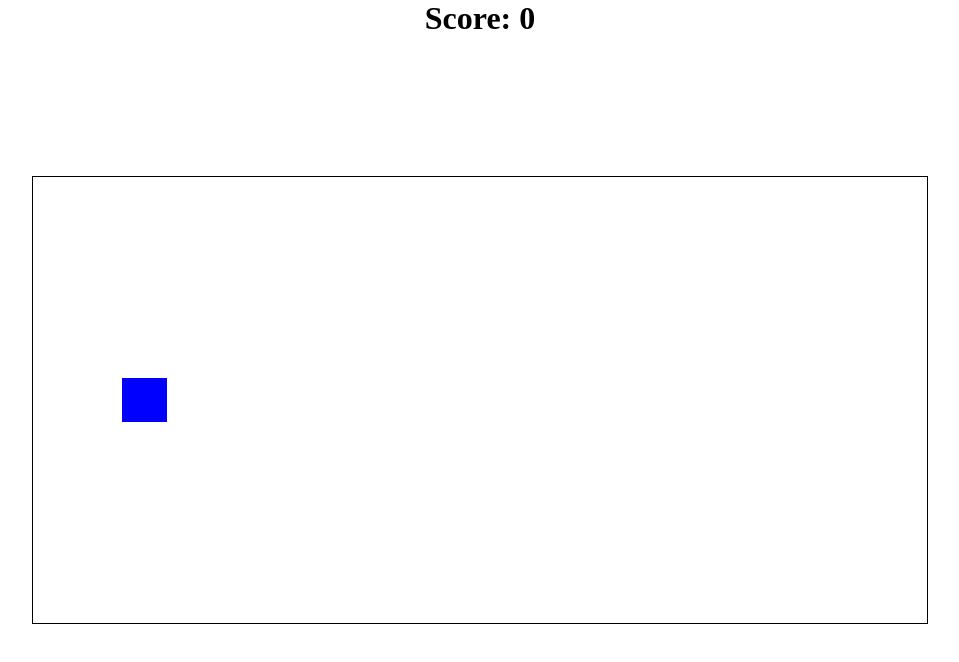
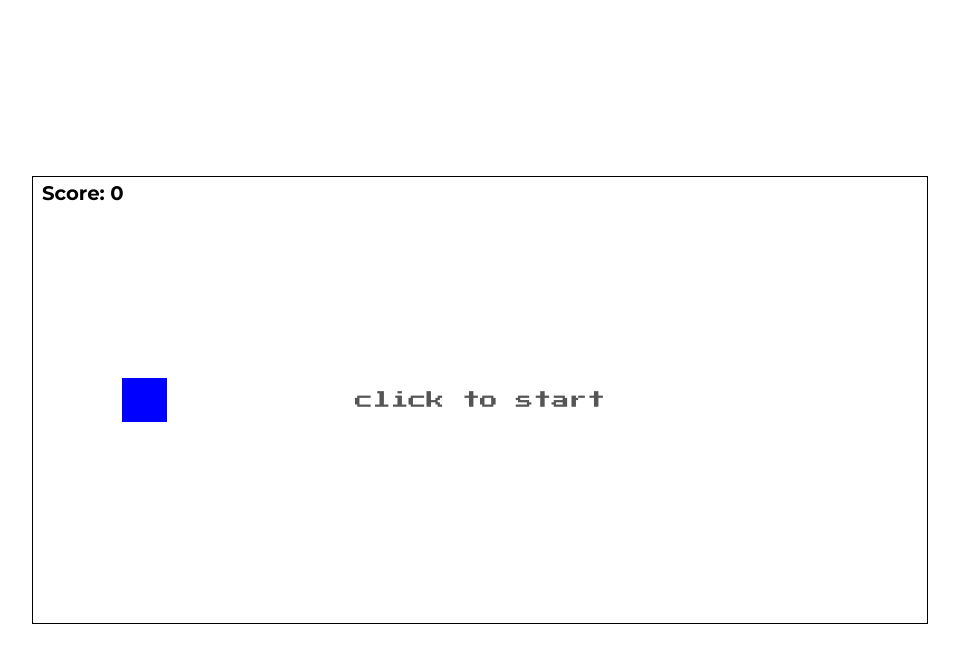
Before and after one commit to larsenwald/awful-flappy-bird-clone, a plain HTML site: page index.html in a window 1280 px wide. Shown: the whole page, without its empty margins (160-1119 px from the left). Drawn offline with Linux system fonts and the light colour scheme.

Commit message:
refactor: update game UI elements and styles for improved user experience

```diff
--- a/index.html
+++ b/index.html
@@ -4,14 +4,23 @@
     <meta charset="UTF-8" />
     <meta name="viewport" content="width=device-width, initial-scale=1.0" />
     <title>Flappy Bird Clone</title>
+    <link rel="preconnect" href="https://fonts.googleapis.com" />
+    <link rel="preconnect" href="https://fonts.gstatic.com" crossorigin />
+    <link
+      href="https://fonts.googleapis.com/css2?family=Montserrat:ital,wght@0,100..900;1,100..900&family=Press+Start+2P&display=swap"
+      rel="stylesheet"
+    />
     <link rel="stylesheet" href="styles.css" />
   </head>
   <body>
-    <h1>Score: <span id="score">.</span></h1>
     <div id="game">
+      <h3>Score: <span id="score">.</span></h3>
+      <p id="click-to-start" class="winking-prompt game-text">click to start</p>
       <div id="text-block">
-        <p id="you-lost" class="hidden">You lost.</p>
-        <p id="restart-prompt" class="hidden">click to restart</p>
+        <p id="you-lost" class="hidden game-text">You lose.</p>
+        <p id="restart-prompt" class="hidden winking-prompt game-text">
+          click to restart
+        </p>
       </div>
     </div>
     <script src="index.js"></script>
--- a/index.js
+++ b/index.js
@@ -142,6 +142,7 @@ class Game{
 
                 Game.gameElement.addEventListener(`mousedown`, () => {
                   if (!Game.refreshInterval){
+                    document.querySelector(`#click-to-start`).classList.add(`hidden`);
                     document.querySelector(`#you-lost`).classList.add(`hidden`);
                     document.querySelector(`#restart-prompt`).classList.add(`hidden`);
                     currentScore = 0;
--- a/styles.css
+++ b/styles.css
@@ -8,14 +8,24 @@ body {
   display: flex;
   justify-content: center;
   align-items: center;
+  font-family: "Montserrat", system-ui;
 }
 
 #game {
+  container-type: inline-size;
   width: 70%;
   aspect-ratio: 2/1;
   border: solid 1px;
   position: relative;
   overflow: hidden;
+  cursor: pointer;
+}
+
+#click-to-start {
+  position: absolute;
+  top: 50%;
+  left: 50%;
+  transform: translate(-50%, -50%);
 }
 
 .pillar {
@@ -25,6 +35,7 @@ body {
   position: absolute;
   top: 0;
   right: -10%;
+  z-index: -1;
 }
 
 .pillar-bottom {
@@ -39,12 +50,14 @@ body {
   position: absolute;
   bottom: 45%;
   left: 10%;
-  z-index: 1;
 }
 
-h1 {
-  position: fixed;
+h3 {
+  font-size: 2.2cqw;
+  position: absolute;
   top: 0;
+  left: 0;
+  margin: 0.5% 0 0 1%;
   user-select: none;
 }
 
@@ -57,19 +70,24 @@ h1 {
   user-select: none;
 }
 
-#restart-prompt{
-  animation: pulse 1.5s linear infinite;
-  font-style: italic;
+.game-text {
+  font-size: 2cqw;
+  font-family: "Press Start 2P", system-ui;
+  text-align: center;
+  user-select: none;
 }
 
-.hidden{
+.winking-prompt {
+  animation: pulse 1.5s linear infinite;
+}
+
+.hidden {
   visibility: hidden;
 }
 
-.loss-animation{
+.loss-animation {
   animation: wiggle-and-turn-red 0.5s linear;
 }
-
 
 @keyframes moveLeft {
   to {
@@ -78,34 +96,34 @@ h1 {
 }
 
 @keyframes pulse {
-  0%{
+  0% {
     opacity: 0;
   }
-  50%{
+  50% {
     opacity: 1;
   }
-  100%{
+  100% {
     opacity: 0;
   }
 }
 
 @keyframes wiggle-and-turn-red {
-  0%{
+  0% {
     transform: translateX(-10%);
   }
-  25%{
+  25% {
     transform: translateX(10%);
     background: red;
   }
-  50%{
+  50% {
     transform: translateX(-10%);
     background: red;
   }
-  75%{
+  75% {
     transform: translateX(10%);
     background: red;
   }
-  100%{
+  100% {
     transform: translateX(0);
   }
 }
```
